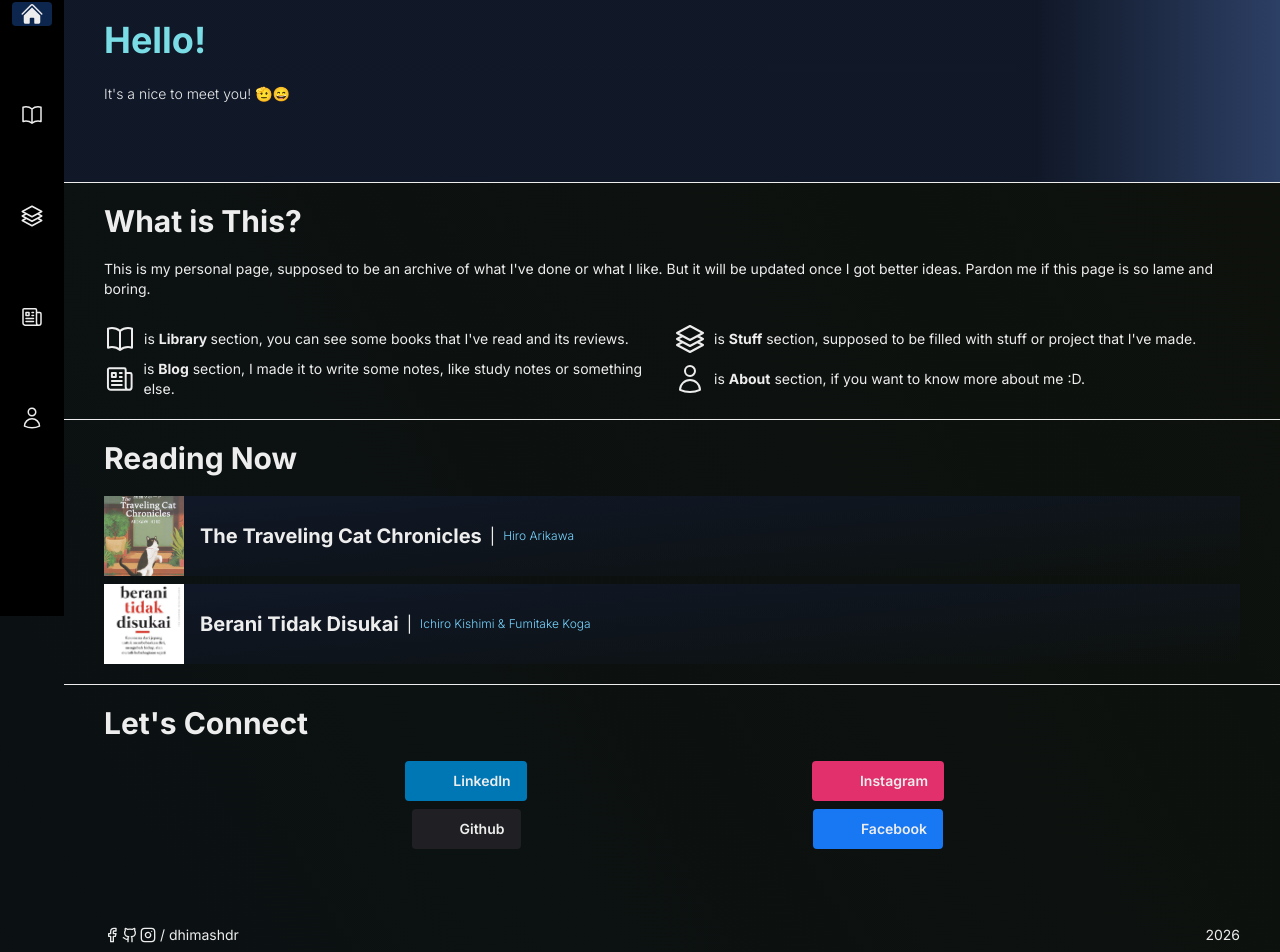
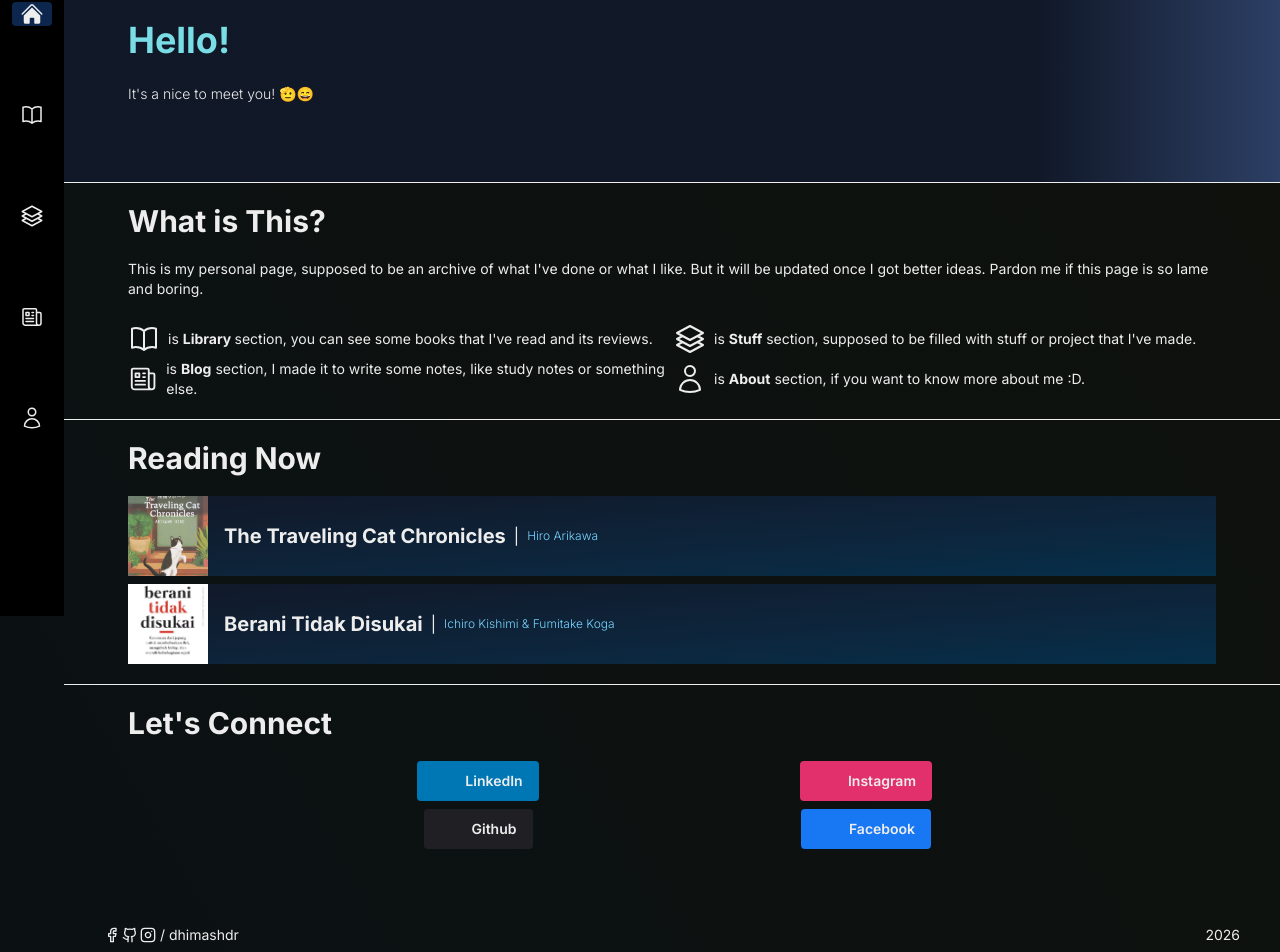
Before and after one commit to dhimashdr/personal-page, a Next.js app: page / in a window 1280 px wide. Shown: the part 184-1136 px from the top of the page. Built offline with nearby package versions, Linux system fonts and the light colour scheme; some icons are missing; a web font is replaced by a local one.

Commit message:
Fix layout

```diff
--- a/app/about/data/eduData.json
+++ b/app/about/data/eduData.json
@@ -2,7 +2,7 @@
     {
         "id": "ugm",
         "school": "Universitas Gadjah Mada",
-        "subject": "(Bachelor of Mathematics)",
+        "subject": "(Mathematics)",
         "theme": "#0C2C55",
         "yearStart": "2021",
         "yearEnd": "2025"
--- a/app/about/ui/components/eduCards.tsx
+++ b/app/about/ui/components/eduCards.tsx
@@ -20,12 +20,12 @@ export default function EduCards({edu} : Edu){
                         <div className="w-10 h-full relative">
                             <Image src={`/images/about/logo-${edu.id}.jpg`} alt={edu.id} fill/>
                         </div>
-                        <div className="flex gap-4 items-center-safe">
+                        <div className="flex gap-2 lg:gap-4 items-center-safe">
                             <h1 className="font-semibold text-xs lg:text-xl relative">
                                 {edu.school} <span className="font-light text-[0.5rem] lg:text-xs">{edu.subject}</span>
                             </h1>
                             <span> | </span>
-                            <p className="font-semibold backdrop-blur-xl text-[0.5rem] lg:text-xl">{edu.yearStart} - {edu.yearEnd}</p>
+                            <p className="font-semibold text-[0.5rem] lg:text-xs">{edu.yearStart} - {edu.yearEnd}</p>
                         </div>
                     </div>
         </div>
--- a/app/about/ui/components/skillCards.tsx
+++ b/app/about/ui/components/skillCards.tsx
@@ -13,9 +13,9 @@ interface Skills{
 export default function SkillCards({skills} : Skills){
     return <div className={`grid grid-cols-1 bg-linear-to-b from-black to-sky-950 border-gray-600 ${skills.diff === "Decent" ? "md:border-x" : ""}`}>
         <h1 className="py-2 font-bold text-xs lg:text-xl w-full text-center" style={{backgroundColor: `${skills.theme}`}}>{skills.diff}</h1>
-        <div className="flex gap-4 mx-auto py-10">
+        <div className="flex gap-4 mx-auto py-5 lg:py-10">
             {skills.skill.map((item) => {
-                return <div key={item} className="flex  items-center-safe gap-2 bg-gray-300/10">
+                return <div key={item} className="flex items-center-safe gap-2 bg-gray-300/10">
                     <Icon
                 icon={`devicon:${item.toLowerCase()}`}
                 className="h-3 w-3 lg:w-5 lg:h-5"/>
--- a/app/page.tsx
+++ b/app/page.tsx
@@ -31,7 +31,7 @@ export default function Home(){
         ease: "easeInOut"
       }}
       ></m.div>
-      <div className="w-full relative grid grid-cols-2 z-55 bg-linear-to-r from-gray-900 from-80%  to-gray-900/60 to-100% h-60 px-10">
+      <div className="w-full relative grid grid-cols-2 z-55 bg-linear-to-r from-gray-900 from-80%  to-gray-900/60 to-100% h-60 px-6 lg:px-16">
         <div className="my-auto">
           <m.h1
             className="font-bold text-2xl lg:text-4xl"
@@ -75,7 +75,7 @@ export default function Home(){
       </div>
     </div>
     <hr />
-    <m.section className="my-5 px-10" initial={{y: 20, opacity: 0}}
+    <m.section className="my-5 px-6 lg:px-16" initial={{y: 20, opacity: 0}}
             animate={{
               y: 0, opacity: 1
             }}
@@ -96,7 +96,7 @@ export default function Home(){
       </div>
     </m.section>
     <hr />
-    <m.section className="my-5 px-10" initial={{y: 20, opacity: 0}}
+    <m.section className="my-5 px-6 lg:px-16" initial={{y: 20, opacity: 0}}
             animate={{
               y: 0, opacity: 1
             }}
@@ -112,7 +112,7 @@ export default function Home(){
       </div>
     </m.section>
     <hr />
-    <m.section className="my-5 px-10" initial={{y: 20, opacity: 0}}
+    <m.section className="my-5 px-6 lg:px-16" initial={{y: 20, opacity: 0}}
             animate={{
               y: 0, opacity: 1
             }}
@@ -129,5 +129,6 @@ export default function Home(){
     </m.section>
     <br />
     <Footer/>
+    <div className="h-10 lg:h-0"></div>
   </div>
 }
--- a/app/ui/components/ongoingBookCards.tsx
+++ b/app/ui/components/ongoingBookCards.tsx
@@ -13,7 +13,7 @@ interface Book{
 }
 
 export default function OBCards({book}: Book){
-    return <Link href={`/library/books/${book.isbn}`} className="w-full min-h-10 lg:min-h-20 flex gap-4 bg-linear-to-br from-gray-900 to-transparent">
+    return <Link href={`/library/books/${book.isbn}`} className="w-full min-h-10 lg:min-h-20 flex gap-4 bg-linear-to-br from-gray-900 to-sky-950">
         <div className="w-10 lg:w-20 bg-cover bg-center" style={{backgroundImage: `url(${book.cover})`}}></div>
         <div className="flex items-center-safe gap-2">
             <h1 className="font-bold text-xs lg:text-xl">{book.title}</h1>
```
